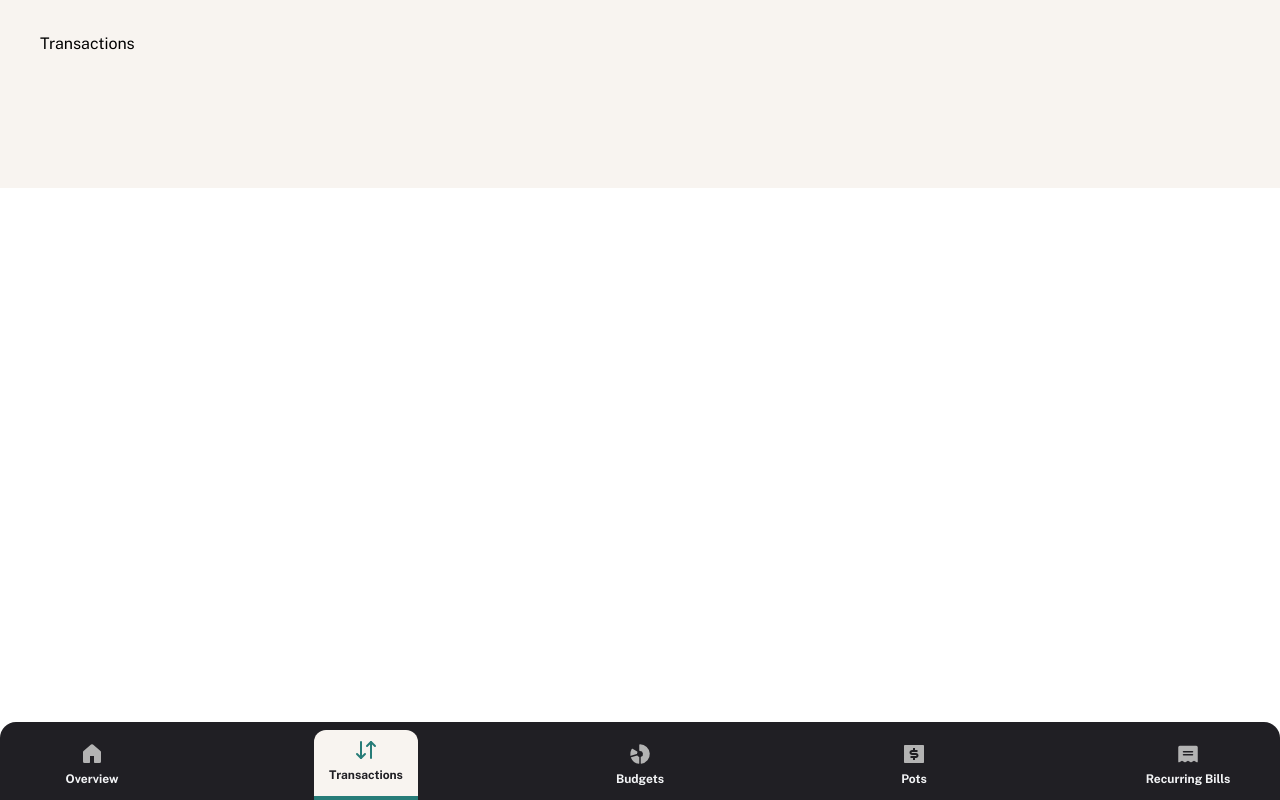
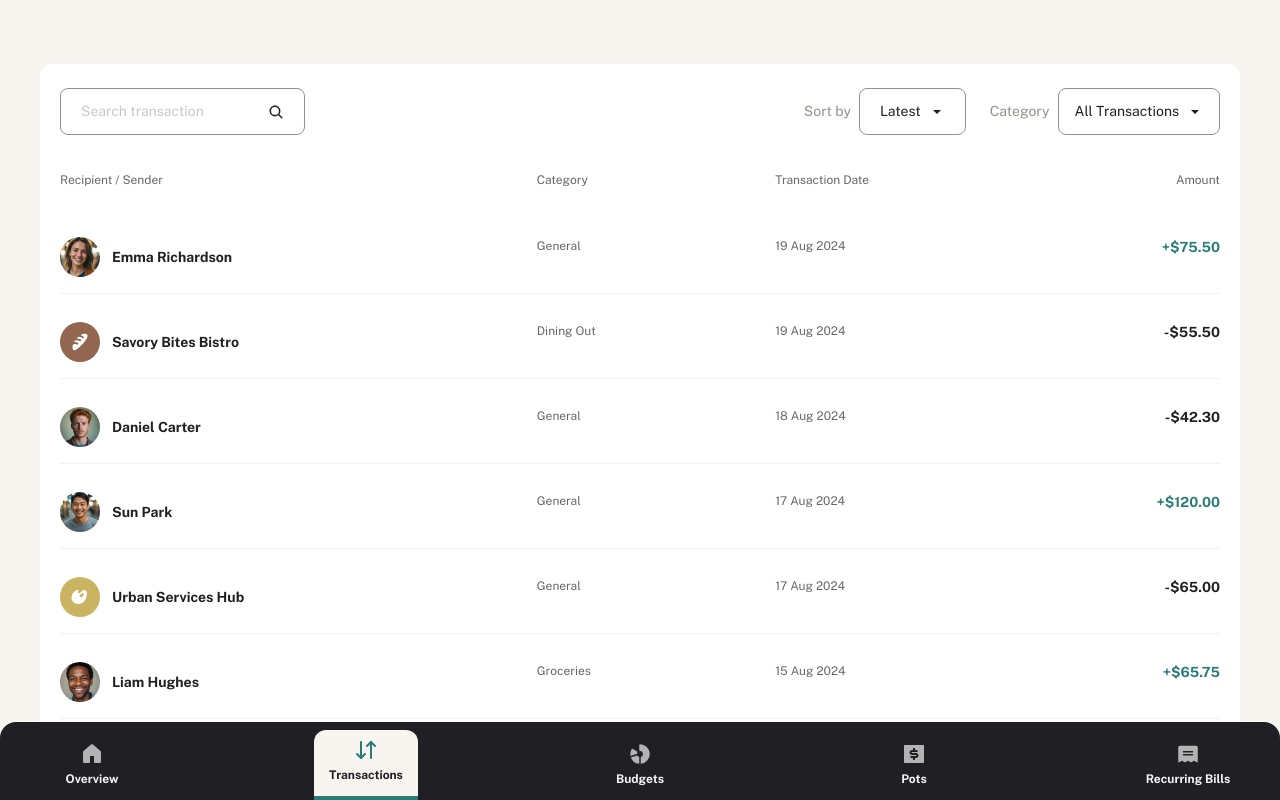
Before and after one commit to Oloude/personal-finance-app, a React (Vite) app: page /transactions in a window 1280 px wide. Shown: the top 800 px of the page. Built offline with nearby package versions, Linux system fonts and the light colour scheme.

Commit message:
started transaction page

```diff
--- a/index.html
+++ b/index.html
@@ -2,9 +2,9 @@
 <html lang="en">
   <head>
     <meta charset="UTF-8" />
-    <link rel="icon" type="image/svg+xml" href="/favicon.svg" />
+    <link rel="icon" type="image/svg+xml" href="/logo-small.svg" />
     <meta name="viewport" content="width=device-width, initial-scale=1.0" />
-    <title>personal-finance-app</title>
+    <title>Personal Finance App</title>
   </head>
   <body>
     <div id="root"></div>
--- /dev/null
+++ b/src/components/Transactions/CategoryDropdown.tsx
@@ -0,0 +1,13 @@
+const sorts = ["Latest", "Oldest", "A to Z", "Z to A", "Highest", "Lowest"];
+
+function CategoryDropdown() {
+  return (
+    <div className="flex flex-col gap-3 px-5 py-3 divide-y divide-grey100 absolute top-6 md:top-13 right-0 z-10 bg-white rounded-lg shadow-dropdown">
+      {sorts.map((sort) => (
+        <button className={`text-preset4 text-grey900 pb-3`}>{sort}</button>
+      ))}
+    </div>
+  );
+}
+
+export default CategoryDropdown;
--- /dev/null
+++ b/src/components/Transactions/Filter.tsx
@@ -0,0 +1,133 @@
+import { IoMdArrowDropdown } from "react-icons/io";
+import { IoSearch } from "react-icons/io5";
+import { PiSortAscendingFill } from "react-icons/pi";
+import { TiFilter } from "react-icons/ti";
+import SortDropdown from "./SortDropdown";
+import CategoryDropdown from "./CategoryDropdown";
+import { useState } from "react";
+
+function Filter() {
+  const [showSortDropdown, setShowSortDropdown] = useState(false);
+  const [showCategoryDropdown, setShowCategoryDropdown] = useState(false);
+
+  function handleToggleShowSortDropdown() {
+    setShowSortDropdown((prev) => !prev);
+  }
+
+  function handleToggleShowCategoryDropdown() {
+    setShowCategoryDropdown((prev) => !prev);
+  }
+
+  return (
+    <>
+      <MobileFilter
+        showSortDropdown={showSortDropdown}
+        showCategoryDropdown={showCategoryDropdown}
+        handleToggleShowSortDropdown={handleToggleShowSortDropdown}
+        handleToggleShowCategoryDropdown={handleToggleShowCategoryDropdown}
+      />
+      <DesktopFilter
+        showSortDropdown={showSortDropdown}
+        showCategoryDropdown={showCategoryDropdown}
+        handleToggleShowSortDropdown={handleToggleShowSortDropdown}
+        handleToggleShowCategoryDropdown={handleToggleShowCategoryDropdown}
+      />
+    </>
+  );
+}
+
+export default Filter;
+
+type MobileFilterProps = {
+  showSortDropdown: boolean;
+  showCategoryDropdown: boolean;
+  handleToggleShowSortDropdown: () => void;
+  handleToggleShowCategoryDropdown: () => void;
+};
+
+function MobileFilter({
+  showSortDropdown,
+  showCategoryDropdown,
+  handleToggleShowSortDropdown,
+  handleToggleShowCategoryDropdown,
+}: MobileFilterProps) {
+  return (
+    <div className="flex items-center gap-4 justify-between md:hidden">
+      <div className="border border-beige500 rounded-lg px-5 py-3 flex gap-4 items-center min-w-0">
+        <input
+          type="search"
+          name=""
+          id=""
+          placeholder="Search transaction"
+          className="flex-1 min-w-0 outline-none text-beige500 text-preset4"
+        />
+        <button className="shrink-0 text-grey900">
+          <IoSearch className="w-4 h-4 " />
+        </button>
+      </div>
+      <div className="flex items-center gap-6">
+        <button onClick={handleToggleShowSortDropdown} className="text-grey900 relative">
+          <PiSortAscendingFill className="w-5 h-5" />
+          {showSortDropdown && <SortDropdown />}
+        </button>
+        <button
+          onClick={handleToggleShowCategoryDropdown}
+          className="text-grey900 relative"
+        >
+          <TiFilter className="w-5 h-5" />
+          {showCategoryDropdown && <CategoryDropdown />}
+        </button>
+      </div>
+    </div>
+  );
+}
+
+function DesktopFilter({
+  showSortDropdown,
+  showCategoryDropdown,
+  handleToggleShowSortDropdown,
+  handleToggleShowCategoryDropdown,
+}: MobileFilterProps) {
+  return (
+    <div className="md:flex items-center gap-6 justify-between hidden">
+      <div className="border border-beige500 rounded-lg px-5 py-3 flex gap-4 items-center min-w-0">
+        <input
+          type="search"
+          name=""
+          id=""
+          placeholder="Search transaction"
+          className="flex-1 min-w-0 outline-none text-beige500 text-preset4"
+        />
+        <button className="shrink-0 text-grey900">
+          <IoSearch className="w-4 h-4 " />
+        </button>
+      </div>
+      <div className="flex items-center gap-6 min-w-0 ">
+        <div className="flex gap-2 items-center relative">
+          <label htmlFor="" className="text-beige500 text-preset4">
+            Sort by
+          </label>
+          <div className="border border-beige500 rounded-lg px-5 py-3 text-preset4 text-grey900 flex items-center gap-2">
+            <span>Latest</span>
+            <button onClick={handleToggleShowSortDropdown}>
+              <IoMdArrowDropdown className="w-4 h-4" />
+            </button>
+          </div>
+          {showSortDropdown && <SortDropdown />}
+        </div>
+        <div className="flex gap-2 items-center relative">
+          <label htmlFor="" className="text-beige500 text-preset4">
+            Category
+          </label>
+          <div className="border border-beige500 rounded-lg px-4 py-3 text-preset4 text-grey900 flex items-center gap-2">
+            <span>All Transactions</span>
+            <button onClick={handleToggleShowCategoryDropdown}>
+              <IoMdArrowDropdown className="w-4 h-4" />
+            </button>
+          </div>
+          {showCategoryDropdown && <CategoryDropdown />}
+        </div>
+      </div>
+    </div>
+  );
+}
--- /dev/null
+++ b/src/components/Transactions/Pagination.tsx
@@ -0,0 +1,9 @@
+
+
+function Pagination() {
+  return (
+    <div>Pagination</div>
+  )
+}
+
+export default Pagination
--- /dev/null
+++ b/src/components/Transactions/SortDropdown.tsx
@@ -0,0 +1,13 @@
+const sorts = ["Latest", "Oldest", "A to Z", "Z to A", "Highest", "Lowest"];
+
+function SortDropdown() {
+  return (
+    <div className="flex flex-col gap-3 px-5 py-3 divide-y divide-grey100 absolute top-6 md:top-13 right-0 z-10 bg-white rounded-lg shadow-dropdown">
+      {
+        sorts.map(sort => <button className={`text-preset4 text-grey900 pb-3`}>{sort}</button>)
+    }
+    </div>
+  );
+}
+
+export default SortDropdown;
--- /dev/null
+++ b/src/components/Transactions/TransactionTable.tsx
@@ -0,0 +1,69 @@
+import useFinanceState from "../../FinanceState";
+import  type { Transaction } from "../../FinanceState";
+import formatDate from "../../utils/FormatDate";
+import FormatAmount from "../../utils/FormatTransactionAmount";
+
+function TransactionTable() {
+    const transactions = useFinanceState(state => state.data).transactions
+
+  return <>
+  <MobileTable transactions={transactions}/>
+  <DesktopTable transactions={transactions}/>
+  </>;
+}
+
+export default TransactionTable;
+
+function MobileTable({transactions} :{transactions :Transaction[]}){
+
+    return (
+        <section className="flex flex-col gap-4 divide-y divide-grey100 md:hidden">
+            {
+              transactions.map(transaction => <div key={transaction.name} className="flex items-center gap-3 justify-between pb-4">
+               <div className="flex items-center gap-3">
+                <img src={transaction.avatar} alt="" className="w-8 h-8 rounded-full"/>
+                <div className="space-y-1">
+                    <h3 className="text-preset4 text-grey900 font-bold">{transaction.name}</h3>
+                    <span className="text-preset5 text-grey500">{transaction.category}</span>
+
+                </div>
+               </div>
+               <div className="flex flex-col items-end gap-2">
+                             {FormatAmount(transaction.amount)}
+                             <p className="text-preset5 text-grey500">
+                               {formatDate(transaction.date)}
+                             </p>
+                           </div>
+              </div>)
+            }
+
+        </section>
+    )
+}
+
+function DesktopTable({transactions} :{transactions :Transaction[]}){
+return(
+    <section className="md:flex flex-col gap-6 hidden">
+        <div className="grid grid-cols-10 lg:grid-cols-12 gap-8 py-3">
+           <h4 className="text-preset5 text-grey500 col-span-4 lg:col-span-5">Recipient / Sender</h4>
+           <h4 className="text-preset5 text-grey500 col-span-2">Category</h4>
+           <h4 className="text-preset5 text-grey500 col-span-2">Transaction Date</h4>
+           <h4 className="text-preset5 text-grey500 col-span-2 lg:col-span-3 text-right">Amount</h4>
+        </div>
+        <div className="flex flex-col gap-4 divide-y divide-grey100">
+            {
+                transactions.map(transaction => <div key={transaction.name} className="grid grid-cols-10 lg:grid-cols-12 gap-8 py-3 pb-4">
+                    <div className="flex items-center gap-3 col-span-4 lg:col-span-5">
+                       <img src={transaction.avatar} alt="" className="w-10 h-10 rounded-full"/>
+                       <h4 className="text-preset4 text-grey900 font-bold">{transaction.name}</h4>
+                    </div>
+                    <p className="text-preset5 text-grey500 col-span-2">{transaction.category}</p>
+                    <p className="text-preset5 text-grey500 col-span-2">{formatDate(transaction.date)}</p>
+                    <p className="text-preset5 text-grey500 col-span-2 lg:col-span-3 text-right">{FormatAmount(transaction.amount)}</p>
+                </div>)
+            }
+        </div>
+
+    </section>
+)
+}
--- a/src/index.css
+++ b/src/index.css
@@ -41,6 +41,8 @@
 
   --text-preset5: 12px;
   --text-preset5--line-height: 150%;
+
+  --shadow-dropdown : 0 4px 24px 0 rgba(0,0,0,0.25);
 }
 
 button{
--- a/src/pages/Transactions.tsx
+++ b/src/pages/Transactions.tsx
@@ -1,5 +1,16 @@
+import Filter from "../components/Transactions/Filter";
+import Pagination from "../components/Transactions/Pagination";
+import TransactionTable from "../components/Transactions/TransactionTable";
+
 function Transactions() {
-  return <div>Transactions</div>;
+  return <div className="space-y-8">
+    <h1></h1>
+    <section className="bg-white rounded-xl px-5 py-6 flex flex-col gap-6">
+      <Filter/>
+      <TransactionTable/>
+      <Pagination/>
+    </section>
+  </div>;
 }
 
 export default Transactions;
```
